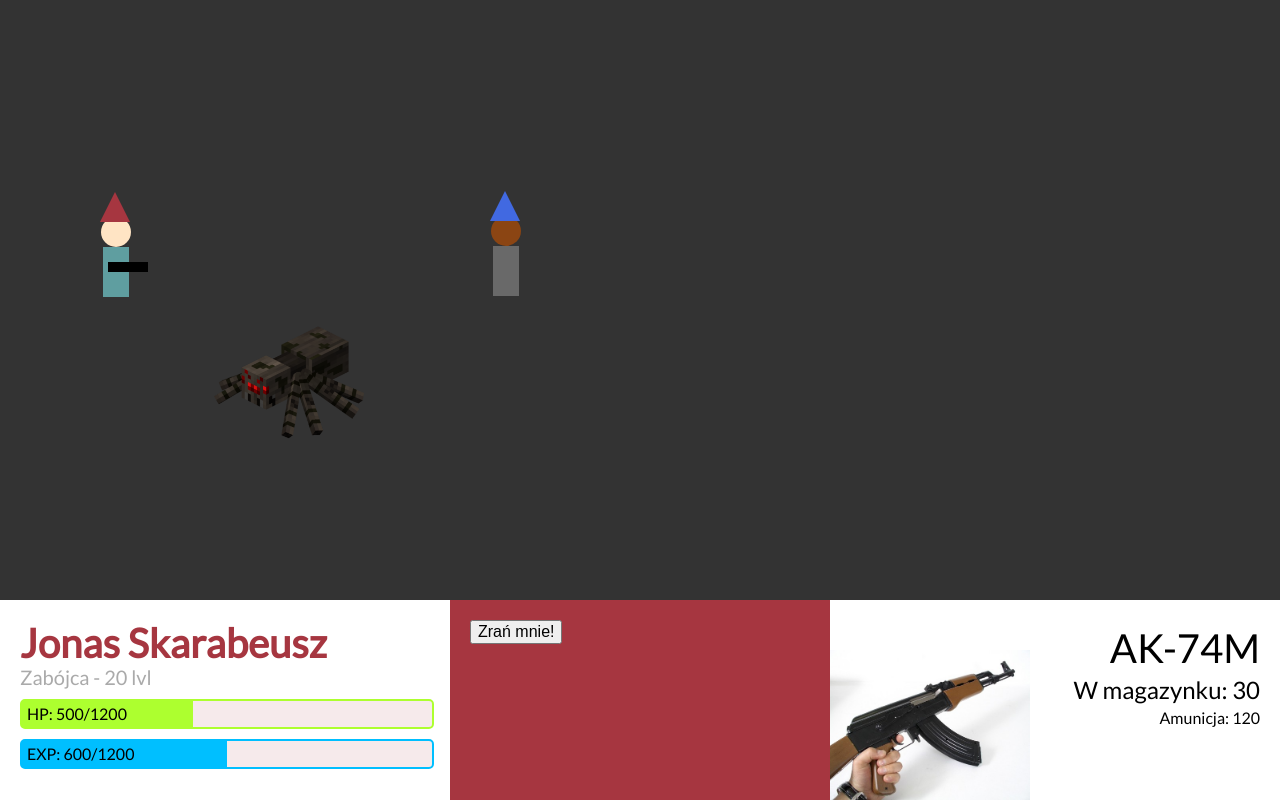
After one commit to demtario/phantom-envoy, a PHP site: page /game.php in a window 1280 px wide. The commit adds this page. Run offline with PHP 8.4, Linux system fonts and the light colour scheme.

Commit message:
Zajebiaszczo działa

```diff
--- /dev/null
+++ b/css/game.css
@@ -0,0 +1,364 @@
+body{
+    margin: 0;
+    height: 100vh;
+    background-color: #333;
+    overflow: hidden;
+    font-family: 'Lato';
+}
+
+.board
+{
+    position: relative;
+    width: 100%;
+    height: calc(100vh - 200px);
+}
+
+.player{
+    position: absolute;
+    height: 50px;
+    width: 26px;
+    margin: 3px;
+    margin-top: 30px;
+    background-color: cadetblue;
+    transition: 100ms linear;
+}
+
+.player::before
+{
+    content: '';
+    display: block;
+    position: absolute;
+    width: 30px;
+    height: 30px;
+    border-radius: 50%;
+    background-color: bisque;
+    left: -2px;
+    top: -30px;
+}
+
+.player::after
+{
+    content: '';
+    display: block;
+    position: absolute;
+    width: 0px;
+    height: 0px;
+    border-bottom: solid 30px #A63640;
+    border-left: solid 15px transparent;
+    border-right: solid 15px transparent;
+    left: -3px;
+    top: -55px;
+}
+
+#weapon
+{
+    content: '';
+    display: block;
+    width: 40px;
+    height: 10px;
+    position: absolute;
+    background-color: black;
+    top: 15px;
+    left: 5px;
+}
+
+.npc{
+    position: absolute;
+    height: 50px;
+    width: 26px;
+    margin: 3px;
+    margin-top: 30px;
+    background-color: dimgrey;
+    transition: 100ms linear;
+}
+
+.npc::before
+{
+    content: '';
+    display: block;
+    position: absolute;
+    width: 30px;
+    height: 30px;
+    border-radius: 50%;
+    background-color: saddlebrown;
+    left: -2px;
+    top: -30px;
+}
+
+.npc::after
+{
+    content: '';
+    display: block;
+    position: absolute;
+    width: 0px;
+    height: 0px;
+    border-bottom: solid 30px royalblue;
+    border-left: solid 15px transparent;
+    border-right: solid 15px transparent;
+    left: -3px;
+    top: -55px;
+}
+
+.npc p
+{
+    width: 60px;
+    font-size: 14px;
+    position: absolute;
+    top: -90px;
+    text-align: center;
+    left: -17px;
+    color: white;
+}
+
+.enemy
+{
+    background-image: url(../img/enemy.png);
+    background-size: contain;
+    background-repeat: no-repeat;
+    position: absolute;
+    width: 150px;
+    height: 150px;
+}
+
+.bullet
+{
+    width: 8px;
+    height: 6px;
+    background-color: goldenrod;
+    position: absolute;
+    bottom: 0;
+    left: 0;
+    animation: szczal 1s;
+    animation-timing-function: linear;
+    animation-fill-mode: forwards;
+}
+
+@keyframes szczal {
+    100%{left: 101%;}
+}
+
+.gui
+{
+    position: fixed;
+    width: 100%;
+    bottom: 0;
+    left: 0;
+    height: 200px;
+    background-color: #A63640;
+    padding: 20px 470px;
+    box-sizing: border-box;
+}
+
+.info
+{
+    height: 100%;
+    position: absolute;
+    top: 0;
+    left: 0;
+    background-color: white;
+    width: 450px;
+    padding: 20px;
+    box-sizing: border-box;
+}
+
+.info h1
+{
+    margin: 0;
+    font-size: 40px;
+    color: #A63640;
+}
+
+.info p
+{
+    font-size: 20px;
+    margin: 0;
+    color: #aaa;
+    padding-bottom: 10px;
+}
+
+#life
+{
+    width: 100%;
+    background-color: rgba(166,54,64,0.1);
+    border: solid 2px greenyellow;
+    height: 26px;
+    position: relative;
+    margin-bottom: 10px;
+    border-radius: 5px;
+}
+
+#life-bar
+{
+    height: 100%;
+    background-color: greenyellow;
+    transition: 0.3s;
+}
+
+#life-info
+{
+    position: absolute;
+    top: 0;
+    left: 0;
+    height: 50px;
+    font-size: 16px;
+    line-height: 16px;
+    padding: 5px;
+    box-sizing: border-box;
+}
+
+#life-info::before
+{
+    content: 'HP: ';
+}
+
+#exp
+{
+    width: 100%;
+    background-color: rgba(166,54,64,0.1);
+    border: solid 2px deepskyblue;
+    height: 26px;
+    position: relative;
+    border-radius: 5px;
+}
+
+#exp-bar
+{
+    height: 100%;
+    width: 50%;
+    background-color: deepskyblue;
+    transition: 0.3s;
+}
+
+#exp-info
+{
+    position: absolute;
+    top: 0;
+    left: 0;
+    height: 50px;
+    font-size: 16px;
+    line-height: 16px;
+    padding: 5px;
+    box-sizing: border-box;
+}
+
+#exp-info::before
+{
+    content: 'EXP: ';
+}
+
+#gun
+{
+    position: absolute;
+    top: 0;
+    right: 0;
+    height: 100%;
+    width: 450px;
+    background-color: white;
+    text-align: right;
+    padding: 20px;
+    box-sizing: border-box;
+}
+
+#gun::before
+{
+    content: '';
+    display: block;
+    position: absolute;
+    left: 0;
+    bottom: 0;
+    height: 100%;
+    width: 200px;
+    background-image: url(../img/bron.jpg);
+    background-size: contain;
+    background-repeat: no-repeat;
+    background-position: bottom;
+}
+
+#gun div
+{
+    margin: 5px 0;
+}
+
+#gun-name
+{
+    font-size: 40px;
+}
+
+#gun-mag
+{
+    font-size: 24px;
+}
+
+#gun-mag::before{
+    content: 'W magazynku: ';
+}
+
+#gun-ammo::before{
+    content: 'Amunicja: ';
+}
+
+#gun-reloading
+{
+    color: red;
+    font-size: 24px;
+    font-style: italic;
+}
+
+#zgon
+{
+    position: fixed;
+    top: -100%;
+    left: 0;
+    background-color: rgba(0,0,0,0.5);
+    height: 100%;
+    width: 100%;
+    display: flex;
+    justify-content: center;
+    align-items: center;
+    opacity: 0;
+    transition: 0.1s;
+}
+
+#zgon.online
+{
+    top: 0;
+    opacity: 1;
+}
+
+#zgon .modal
+{
+    background-color: white;
+    padding: 10px;
+    width: 400px;
+    flex-direction: column;
+    display: flex;
+    justify-content: center;
+    align-items: center;
+    border: solid 5px #A63640;
+    border-radius: 5px;
+}
+
+#zgon .modal p
+{
+    margin: 0;
+    color: #A63640;
+    font-size: 36px;
+}
+
+#zgon .modal a
+{
+    margin: 0;
+    display: block;
+    padding: 6px;
+    color: white;
+    background-color: #A63640;
+    border-radius: 3px;
+    margin-top: 10px;
+    text-decoration: none;
+    transition: 0.3s;
+}
+
+#zgon .modal a:hover
+{
+    filter: brightness(1.2);
+}
--- /dev/null
+++ b/game.php
@@ -0,0 +1,66 @@
+<?php
+    $rand = rand(0,999999);
+?>
+<!DOCTYPE HTML>
+<html lang=”pl”>
+    <head>
+        <title>Game</title>
+        <meta charset="UTF-8">
+        <meta name="description" content="template" />
+        <meta name="keywords" content="Tutaj słowa kluczowe oddzielone przecinkiem" />
+		<meta name="theme-color" content="#ffffff" />
+		<meta name="viewport" content="width=device-width, initial-scale=1, maximum-scale=1" />
+        <meta http-equiv="X-UA-Compatible" content="IE=edge,chrome=1" />
+        <link rel="Shortcut icon" href="img/favicon.ico" />
+        <link href="https://fonts.googleapis.com/css?family=Josefin+Sans|Lato:300,400&amp;subset=latin-ext" rel="stylesheet">
+		<link rel="stylesheet" href="css/normalize.css" />
+        <link rel="stylesheet" href="css/game.css?<?php echo $rand; ?>" />
+    </head>
+    <body onload="">
+
+        <div class="board">
+            <div class="player" id="player1">
+                <div id="weapon"></div>
+            </div>
+
+
+        </div>
+
+        <div class="gui">
+            <div class="info">
+                <h1>Jonas Skarabeusz</h1>
+                <p>Zabójca  - 20 lvl</p>
+                <div id="life">
+                    <div id="life-bar"></div>
+                    <div id="life-info"></div>
+                </div>
+
+                <div id="exp">
+                    <div id="exp-bar"></div>
+                    <div id="exp-info">600/1200</div>
+                </div>
+            </div>
+            <button onclick="hurtMe(50);">Zrań mnie!</button>
+            <div id="gun">
+                <div id="gun-name"></div>
+                <div id="gun-mag"></div>
+                <div id="gun-ammo"></div>
+                <div id="gun-reloading"></div>
+            </div>
+        </div>
+
+        <div id="zgon">
+            <div class="modal">
+                <p>Umarłeś!</p>
+                <a href="game.php">Spróbuj ponownie</a>
+            </div>
+        </div>
+
+        <script type="text/javascript" src="https://code.jquery.com/jquery-latest.min.js"></script>
+        <script type="text/javascript" src="js/core.js?<?php echo $rand; ?>"></script>
+        <script type="text/javascript" src="js/movement.js?<?php echo $rand; ?>"></script>
+        <script type="text/javascript" src="js/life.js?<?php echo $rand; ?>"></script>
+        <script type="text/javascript" src="js/gun.js?<?php echo $rand; ?>"></script>
+        <script type="text/javascript" src="js/npc.js?<?php echo $rand; ?>"></script>
+    </body>
+</html>
--- a/index.php
+++ b/index.php
@@ -23,15 +23,16 @@
                <h1>Welcome back <span>Arthur</span></h1>
                 <p>Choose your character</p>
                 <div class="char">
-                    <p>Jonasz</p>
+                    <p>Jonas Skarabeusz</p>
                     <p>20 lvl</p>
-                    <p>Klasa</p>
+                    <p>Zabójca</p>
                 </div>
                 <div class="char">
                     <p>Zabijaka</p>
                     <p>20 lvl</p>
                     <p>Klasa</p>
                 </div>
+                <a href="game.php">GRAJ</a>
            </div>
         </div>
         <div class="box">
--- /dev/null
+++ b/js/core.js
@@ -0,0 +1,7 @@
+var player = $('#player1');
+var board = $('.board');
+
+$( document ).ready(function() {
+    console.log( "ready!" );
+    hpRefreash();
+});
--- /dev/null
+++ b/js/life.js
@@ -0,0 +1,18 @@
+var maxHp = 1200,
+    hp = 500;
+
+function hpRefreash() {
+    $('#life-bar').css('width', (hp/maxHp)*100+'%');
+    $('#life-info').html(hp+'/'+maxHp);
+}
+
+function hurtMe(ile) {
+    if(hp > 0) hp -= ile;
+    hpRefreash();
+
+    if(hp <= 0) zgon();
+}
+
+function zgon() {
+    $('#zgon').addClass('online');
+}
--- /dev/null
+++ b/js/movement.js
@@ -0,0 +1,48 @@
+var x = 100, y = 300;
+
+player.css('bottom', y+'px');
+player.css('left', x+'px');
+
+var timeout;
+
+document.addEventListener('keydown', (event) => {
+    if( !timeout ) {
+        if(event.keyCode == 38 || event.keyCode == 87) moveUp();
+        if(event.keyCode == 39 || event.keyCode == 68) moveRight();
+        if(event.keyCode == 40 || event.keyCode == 83) moveDown();
+        if(event.keyCode == 37 || event.keyCode == 65) moveLeft();
+//        console.log(x + ', ' + y);
+
+        timeout = setTimeout(function() {
+
+            // Reset timeout
+            timeout = null;
+
+        }, 100);
+    }
+
+}, false);
+
+function moveUp() {
+    if(board.height() - 85 - y < 40) y = board.height() - 85;
+    else if(y < board.height() - 85) y += 40;
+    player.css('bottom', y+'px');
+}
+
+function moveDown() {
+    if(y < 40) y = 0;
+    else if(y>0) y -= 40;
+    player.css('bottom', y+'px');
+}
+
+function moveLeft() {
+    if(x < 40) x = 0;
+    else if(x > 0) x -= 40;
+    player.css('left', x+'px');
+}
+
+function moveRight() {
+    if(board.width() - 30 - x < 40) x = board.width() - 30;
+    else if(x < board.width() - 30) x += 40;
+    player.css('left', x+'px');
+}
--- /dev/null
+++ b/js/npc.js
@@ -0,0 +1,18 @@
+var npcCount = 0;
+function createNpc() {
+    npcCount++;
+    var nX = Math.round(Math.random()*(board.width() - 100));
+    var nY = Math.round(Math.random()*(board.height() - 30));
+    $("<div class='npc' id='npc"+npcCount+"' style='left:"+nX+"px; bottom:"+nY+"px;' ></div>").appendTo('.board');
+}
+
+var enemyCount = 0;
+function createEnemy() {
+    enemyCount++;
+    var nX = Math.round(Math.random()*(board.width() - 100));
+    var nY = Math.round(Math.random()*(board.height() - 30));
+    $("<div class='enemy' id='npc"+enemyCount+"' style='left:"+nX+"px; bottom:"+nY+"px;' ></div>").appendTo('.board');
+}
+
+createNpc();
+createEnemy();
```
Also changed, not shown: js/gun.js (added, +109 -0 lines), img/bron.jpg (added), img/enemy.png (added).
